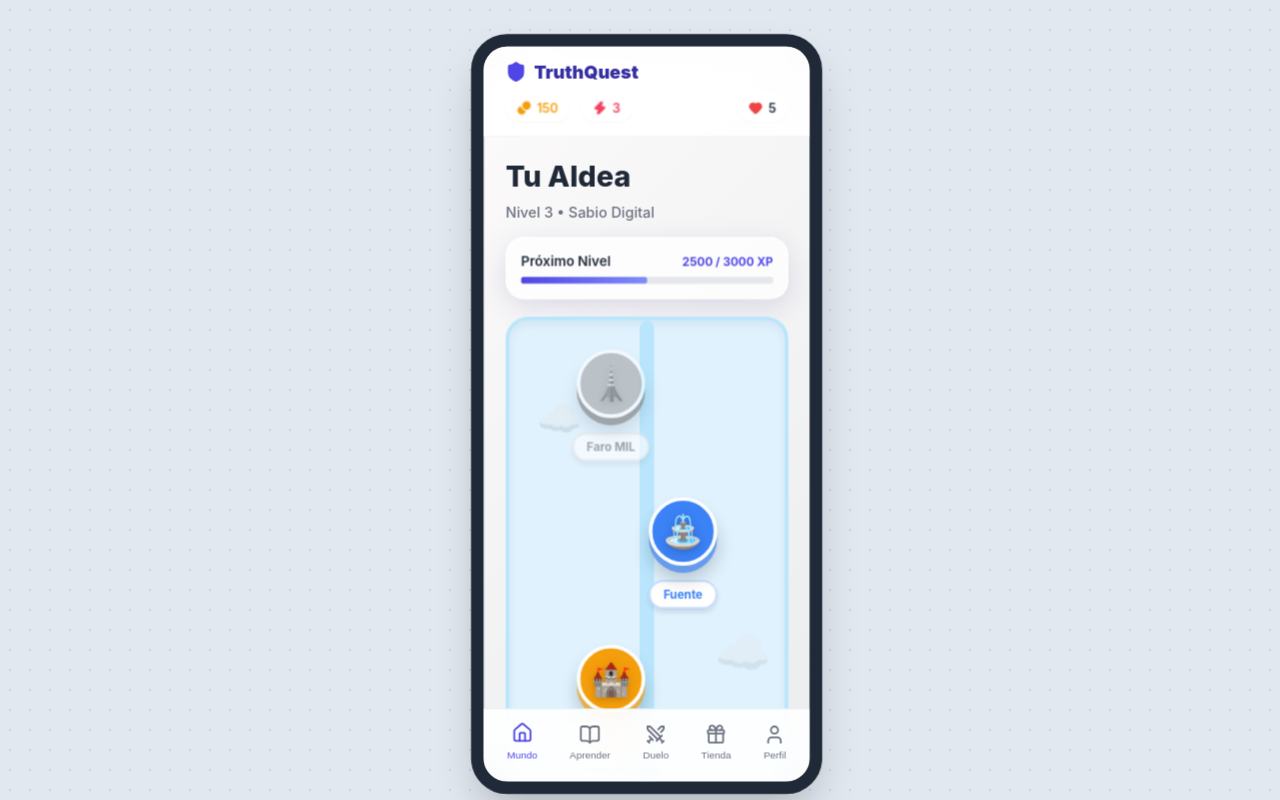
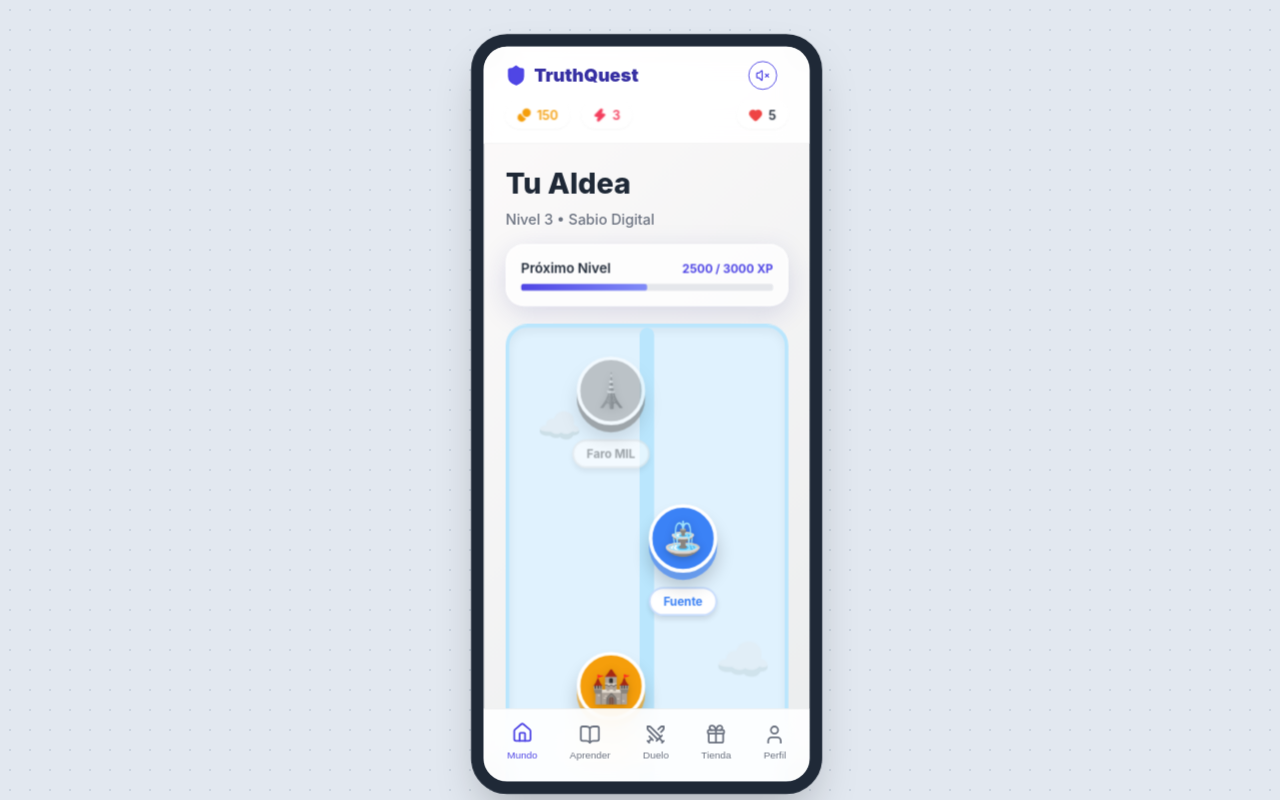
Before and after one commit to 1Mejor2345/truthquest-prototype, a React (Vite) app in the folder truthquest-prototype/: page / in a window 1280 px wide. Both pictures are taken after typing "Sample", "Sample123" into the empty fields and a click on the button "Iniciar Sesión". Built offline with nearby package versions, Linux system fonts and the light colour scheme.

Commit message:
languages_added

```diff
--- a/truthquest-prototype/index.html
+++ b/truthquest-prototype/index.html
@@ -1,10 +1,43 @@
 <!doctype html>
-<html lang="en">
+<html lang="es">
   <head>
     <meta charset="UTF-8" />
     <link rel="icon" type="image/svg+xml" href="/favicon.svg" />
-    <meta name="viewport" content="width=device-width, initial-scale=1.0" />
-    <title>truthquest-prototype</title>
+    <meta name="viewport" content="width=device-width, initial-scale=1.0, maximum-scale=1.0, user-scalable=no" />
+    <title>TruthQuest</title>
+    <script type="text/javascript">
+      function googleTranslateElementInit() {
+        new google.translate.TranslateElement({
+          pageLanguage: 'es',
+          includedLanguages: 'ar,en,es,fr,ru,zh-CN',
+          layout: google.translate.TranslateElement.InlineLayout.SIMPLE,
+          autoDisplay: false
+        }, 'google_translate_element');
+      }
+    </script>
+    <script type="text/javascript" src="//translate.google.com/translate_a/element.js?cb=googleTranslateElementInit"></script>
+    <style>
+      /* Esconder la barra superior de Google Translate */
+      .skiptranslate iframe { display: none !important; }
+      body { top: 0 !important; }
+      #google_translate_element select {
+        padding: 4px;
+        border-radius: 8px;
+        border: 1px solid #cbd5e1;
+        background: white;
+        font-family: inherit;
+        font-size: 12px;
+        max-width: 100px;
+      }
+      .goog-te-gadget {
+        font-family: inherit !important;
+        font-size: 0px !important; /* hide powered by google text */
+        color: transparent !important;
+      }
+      .goog-te-gadget img {
+        display: none !important;
+      }
+    </style>
   </head>
   <body>
     <div id="root"></div>
--- a/truthquest-prototype/src/App.jsx
+++ b/truthquest-prototype/src/App.jsx
@@ -1,5 +1,5 @@
 import { useState, useEffect } from 'react'
-import { Home, BookOpen, Swords, Gift, User, Heart, Coins, Zap, Shield, X } from 'lucide-react'
+import { Home, BookOpen, Swords, Gift, User, Heart, Coins, Zap, Shield, X, Volume2, VolumeX } from 'lucide-react'
 import Mundo from './components/Mundo'
 import Aprender from './components/Aprender'
 import Desafio from './components/Desafio'
@@ -12,6 +12,35 @@ import './index.css'
 function App() {
   const [activeTab, setActiveTab] = useState('mundo')
   const [currentChallenge, setCurrentChallenge] = useState(null)
+  const [voiceEnabled, setVoiceEnabled] = useState(false)
+
+  // Voice Synthesis Effect
+  useEffect(() => {
+    if (!voiceEnabled) {
+      window.speechSynthesis.cancel();
+      return;
+    }
+
+    const handleSpeak = (e) => {
+      const target = e.target.closest('h1, h2, h3, h4, p, span, button');
+      if (target && target.innerText && target.innerText.trim().length > 0) {
+        window.speechSynthesis.cancel();
+        const msg = new SpeechSynthesisUtterance(target.innerText);
+        const htmlLang = document.documentElement.lang;
+        msg.lang = htmlLang || 'es-ES';
+        window.speechSynthesis.speak(msg);
+      }
+    };
+
+    document.addEventListener('mouseover', handleSpeak);
+    document.addEventListener('touchstart', handleSpeak, {passive: true});
+
+    return () => {
+      document.removeEventListener('mouseover', handleSpeak);
+      document.removeEventListener('touchstart', handleSpeak);
+      window.speechSynthesis.cancel();
+    };
+  }, [voiceEnabled]);
 
   // Responsive Scale Effect
   const [scale, setScale] = useState(1);
@@ -119,8 +148,29 @@ function App() {
       <div className="mobile-container animate-slide-up">
         {/* Top Header & Status Bar */}
         <div className="app-header">
-          <div className="logo-area">
-            <Shield size={24} color="var(--primary)" fill="var(--primary)" /> TruthQuest
+          <div className="logo-area" style={{justifyContent: 'space-between', width: '100%', paddingRight: '24px'}}>
+            <div style={{display: 'flex', alignItems: 'center', gap: '8px'}}>
+              <Shield size={24} color="var(--primary)" fill="var(--primary)" /> TruthQuest
+            </div>
+
+            <div style={{display: 'flex', alignItems: 'center', gap: '12px'}}>
+              <button
+                onClick={() => setVoiceEnabled(!voiceEnabled)}
+                style={{
+                  background: voiceEnabled ? 'var(--primary)' : 'var(--surface)',
+                  color: voiceEnabled ? 'white' : 'var(--primary)',
+                  border: '1px solid var(--primary)',
+                  borderRadius: '50%',
+                  width: '32px', height: '32px',
+                  display: 'flex', justifyContent: 'center', alignItems: 'center',
+                  cursor: 'pointer'
+                }}
+                title={voiceEnabled ? 'Desactivar lectura' : 'Activar lectura por voz'}
+              >
+                {voiceEnabled ? <Volume2 size={16} /> : <VolumeX size={16} />}
+              </button>
+              <div id="google_translate_element"></div>
+            </div>
           </div>
           <div className="status-bar">
             <div className="status-pills">
```
Also changed, not shown: 15 other files (tests, documents, lock files or other folders).
